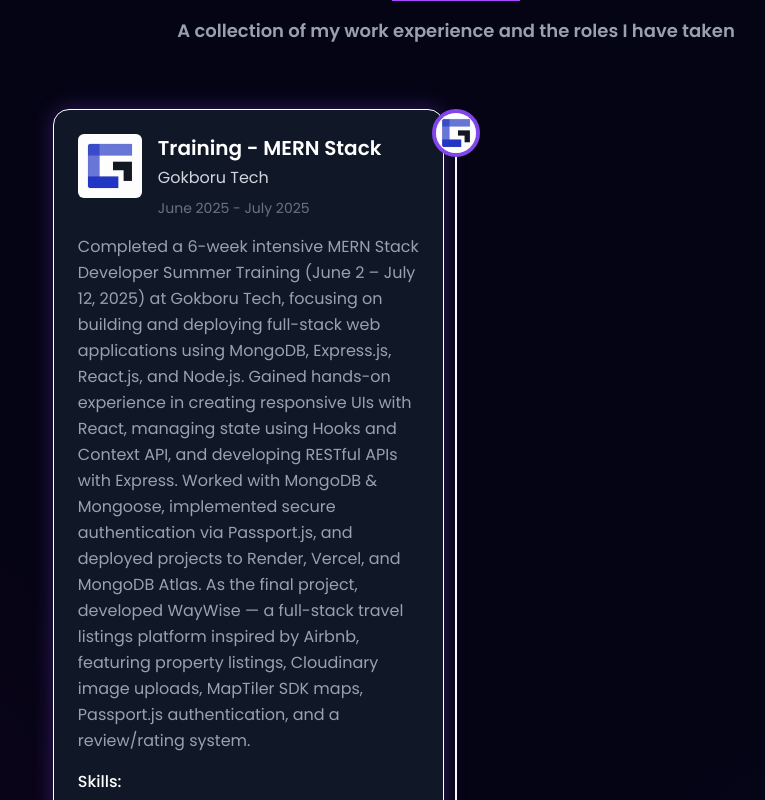
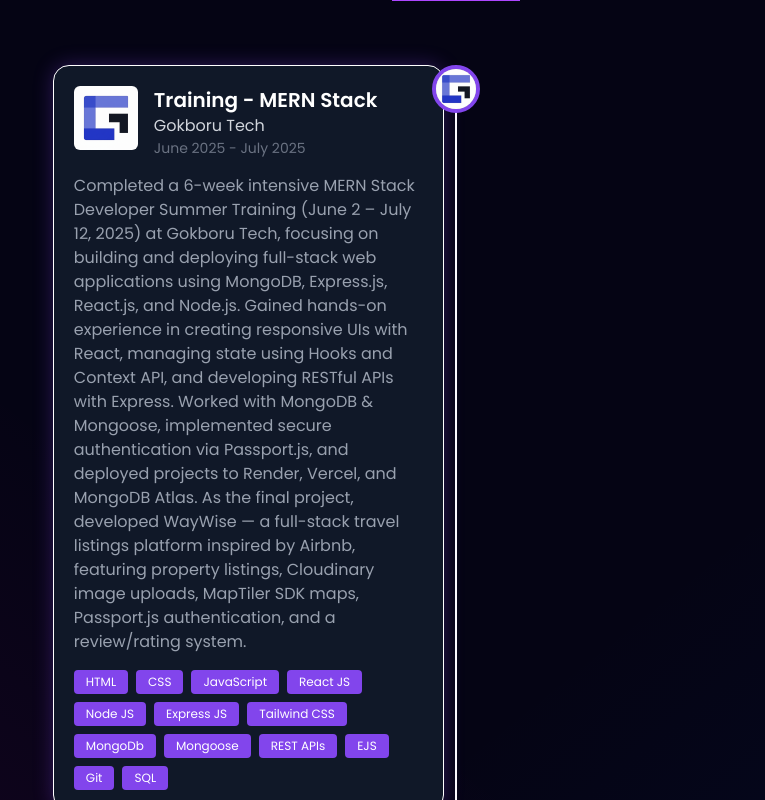
Before and after one commit to AnupPandey04/anuppandey-portfolio, a React (Vite) app: page / in a window 1280 px wide. Shown: the part 2980-3780 px from the top of the page, without its empty margins (184-949 px from the left). Built offline with nearby package versions, Linux system fonts and the light colour scheme.

Commit message:
responsive changes

```diff
--- a/src/components/Education/Education.jsx
+++ b/src/components/Education/Education.jsx
@@ -5,113 +5,52 @@ const Education = () => {
   return (
     <section
       id="education"
-      className="py-16 md:py-24 px-4 sm:px-6 md:px-[7vw] lg:px-[16vw] font-sans bg-skills-gradient clip-path-custom-3"
+      className="py-16 sm:py-24 px-4 sm:px-[7vw] lg:px-[16vw] bg-skills-gradient clip-path-custom-3"
     >
-      {/* Section Title */}
-      <div className="text-center mb-12 md:mb-16">
+      <div className="text-center mb-12">
         <h2 className="text-3xl sm:text-4xl font-bold text-white">
           EDUCATION
         </h2>
         <div className="w-32 h-1 bg-purple-500 mx-auto mt-4"></div>
-        <p className="text-gray-400 mt-4 text-base sm:text-lg font-semibold max-w-2xl mx-auto px-4">
-          My education has been a journey of learning and development. Here are
-          the details of my academic background
-        </p>
       </div>
 
-      {/* Timeline */}
-      <div className="relative">
+      <div className="relative max-w-6xl mx-auto">
 
-        {/* Desktop Vertical Line */}
-        <div className="hidden sm:block absolute left-1/2 transform -translate-x-1/2 w-[2px] bg-white h-full"></div>
+        <div className="hidden sm:block absolute left-1/2 -translate-x-1/2 w-[2px] bg-white h-full"></div>
+        <div className="sm:hidden absolute left-[24px] w-[2px] bg-white h-full"></div>
 
-        {/* Mobile Vertical Line */}
-        <div className="sm:hidden absolute left-5 w-[2px] bg-white h-full"></div>
-
-        {/* Education Items */}
         {education.map((edu, index) => (
           <div
             key={edu.id}
-            className={`relative flex flex-col sm:flex-row items-start mb-16 md:mb-20 ${
+            className={`relative flex flex-col sm:flex-row mb-16 ${
               index % 2 === 0 ? "sm:justify-start" : "sm:justify-end"
             }`}
           >
-
-            {/* Timeline Circle */}
-            <div
-              className="
-                absolute
-                left-4 sm:left-1/2
-                sm:-translate-x-1/2
-                bg-gray-400 border-4 border-[#8245ec]
-                w-10 h-10 sm:w-12 sm:h-12 md:w-16 md:h-16
-                rounded-full
-                flex justify-center items-center
-                z-10
-              "
-            >
+            {/* Circle */}
+            <div className="absolute left-[18px] sm:left-1/2 sm:-translate-x-1/2 bg-gray-400 border-4 border-[#8245ec] w-10 h-10 sm:w-12 sm:h-12 rounded-full flex items-center justify-center z-10">
               <img
                 src={edu.img}
-                alt={edu.school}
-                className="w-8 h-8 sm:w-10 sm:h-10 md:w-12 md:h-12 object-contain rounded-full"
+                className="w-full h-full object-contain rounded-full"
               />
             </div>
 
             {/* Card */}
             <div
-              className={`
-                w-[85%] ml-12 sm:ml-0 sm:w-[45%]
-                p-4 sm:p-6 md:p-8
-                mt-12 sm:mt-0
-                rounded-2xl shadow-2xl border border-white
-                bg-gray-900 backdrop-blur-md
-                shadow-[0_0_20px_1px_rgba(130,69,236,0.3)]
-                transform transition-transform duration-300 hover:scale-105
-                break-words
-                ${
-                  index % 2 === 0
-                    ? "sm:ml-8 sm:mr-auto"
-                    : "sm:mr-8 sm:ml-auto"
-                }
-              `}
+              className={`w-[calc(100%-60px)] ml-[60px] sm:ml-0 sm:w-[45%] p-5 rounded-2xl bg-gray-900 border border-white shadow-[0_0_20px_rgba(130,69,236,0.3)] ${
+                index % 2 === 0
+                  ? "sm:ml-8 sm:mr-auto"
+                  : "sm:mr-8 sm:ml-auto"
+              }`}
             >
+              <h3 className="text-white font-semibold">{edu.degree}</h3>
+              <p className="text-gray-300">{edu.school}</p>
+              <p className="text-gray-500 text-sm">{edu.date}</p>
 
-              {/* Header */}
-              <div className="flex flex-col sm:flex-row items-start sm:items-center gap-4 sm:gap-6">
-
-                {/* Logo */}
-                <div className="w-20 h-16 sm:w-24 sm:h-16 bg-white rounded-md overflow-hidden flex-shrink-0">
-                  <img
-                    src={edu.img}
-                    alt={edu.school}
-                    className="w-full h-full object-contain"
-                  />
-                </div>
-
-                {/* Text */}
-                <div className="flex-1">
-                  <h3 className="text-lg sm:text-xl font-semibold text-white leading-tight">
-                    {edu.degree}
-                  </h3>
-                  <h4 className="text-base text-gray-300 mt-1">
-                    {edu.school}
-                  </h4>
-                  <p className="text-sm text-gray-500 mt-2">
-                    {edu.date}
-                  </p>
-                </div>
-              </div>
-
-              {/* Grade */}
-              <p className="mt-4 text-gray-400 font-bold">
+              <p className="mt-2 text-gray-400 font-bold">
                 Grade: {edu.grade}
               </p>
 
-              {/* Description */}
-              <p className="mt-3 text-gray-400 text-sm sm:text-base leading-relaxed">
-                {edu.desc}
-              </p>
-
+              <p className="mt-2 text-gray-400">{edu.desc}</p>
             </div>
           </div>
         ))}
--- a/src/components/Experience/Experience.jsx
+++ b/src/components/Experience/Experience.jsx
@@ -1,11 +1,13 @@
-import React from "react";
+import React, { useState } from "react";
 import { experiences } from "../../constants";
 
 const Experience = () => {
+  const [selectedCert, setSelectedCert] = useState(null);
+
   return (
     <section
       id="experience"
-      className="py-16 sm:py-24 px-4 sm:px-[7vw] lg:px-[16vw] font-sans bg-skills-gradient clip-path-custom-2"
+      className="py-16 sm:py-24 px-4 sm:px-[7vw] lg:px-[16vw] bg-skills-gradient clip-path-custom-2"
     >
       {/* Title */}
       <div className="text-center mb-12 sm:mb-16">
@@ -13,40 +15,25 @@ const Experience = () => {
           EXPERIENCE
         </h2>
         <div className="w-32 h-1 bg-purple-500 mx-auto mt-4"></div>
-        <p className="text-gray-400 mt-4 text-base sm:text-lg font-semibold max-w-2xl mx-auto">
-          A collection of my work experience and the roles I have taken
-        </p>
       </div>
 
-      {/* Timeline */}
-      <div className="relative">
+      <div className="relative max-w-6xl mx-auto">
 
         {/* Desktop Line */}
-        <div className="hidden sm:block absolute left-1/2 transform -translate-x-1/2 w-[2px] bg-white h-full"></div>
+        <div className="hidden sm:block absolute left-1/2 -translate-x-1/2 w-[2px] bg-white h-full"></div>
 
         {/* Mobile Line */}
-        <div className="sm:hidden absolute left-5 w-[2px] bg-white h-full"></div>
+        <div className="sm:hidden absolute left-[24px] w-[2px] bg-white h-full"></div>
 
-        {/* Items */}
         {experiences.map((exp, index) => (
           <div
             key={exp.id}
-            className={`relative flex flex-col sm:flex-row items-start mb-16 ${
+            className={`relative flex flex-col sm:flex-row mb-16 ${
               index % 2 === 0 ? "sm:justify-start" : "sm:justify-end"
             }`}
           >
-
             {/* Circle */}
-            <div
-              className="
-                absolute
-                left-4 sm:left-1/2
-                sm:-translate-x-1/2
-                bg-gray-400 border-4 border-[#8245ec]
-                w-10 h-10 sm:w-12 sm:h-12
-                rounded-full flex justify-center items-center z-10
-              "
-            >
+            <div className="absolute left-[18px] sm:left-1/2 sm:-translate-x-1/2 bg-gray-400 border-4 border-[#8245ec] w-10 h-10 sm:w-12 sm:h-12 rounded-full flex items-center justify-center z-10">
               <img
                 src={exp.img}
                 alt={exp.company}
@@ -56,27 +43,15 @@ const Experience = () => {
 
             {/* Card */}
             <div
-              className={`
-                w-[85%] ml-12 sm:ml-0 sm:w-[45%]
-                p-4 sm:p-6
-                mt-12 sm:mt-0
-                rounded-2xl shadow-2xl border border-white
-                bg-gray-900 backdrop-blur-md
-                shadow-[0_0_20px_1px_rgba(130,69,236,0.3)]
-                transform transition duration-300 hover:scale-105
-                ${
+              className={`w-[calc(100%-60px)] ml-[60px] sm:ml-0 sm:w-[45%] p-5 rounded-2xl bg-gray-900 border border-white shadow-[0_0_20px_rgba(130,69,236,0.3)] hover:scale-105 transition ${
                 index % 2 === 0
                   ? "sm:ml-8 sm:mr-auto"
                   : "sm:mr-8 sm:ml-auto"
-                }
-              `}
+              }`}
             >
-
               {/* Header */}
-              <div className="flex items-start gap-4">
-
-                {/* Logo */}
-                <div className="w-12 h-12 sm:w-16 sm:h-16 bg-white rounded-md overflow-hidden flex-shrink-0">
+              <div className="flex gap-4">
+                <div className="w-12 h-12 sm:w-16 sm:h-16 bg-white rounded-md overflow-hidden">
                   <img
                     src={exp.img}
                     alt={exp.company}
@@ -84,44 +59,64 @@ const Experience = () => {
                   />
                 </div>
 
-                {/* Info */}
                 <div>
                   <h3 className="text-lg sm:text-xl font-semibold text-white">
                     {exp.role}
                   </h3>
-                  <h4 className="text-sm sm:text-base text-gray-300 mt-1">
-                    {exp.company}
-                  </h4>
-                  <p className="text-xs sm:text-sm text-gray-500 mt-2">
-                    {exp.date}
-                  </p>
+                  <p className="text-gray-300">{exp.company}</p>
+                  <p className="text-gray-500 text-sm">{exp.date}</p>
                 </div>
               </div>
 
-              {/* Description */}
-              <p className="mt-4 text-sm sm:text-base text-gray-400 leading-relaxed">
-                {exp.desc}
-              </p>
+              <p className="mt-4 text-gray-400">{exp.desc}</p>
 
               {/* Skills */}
-              <div className="mt-4">
-                <h5 className="text-white font-medium">Skills:</h5>
-                <div className="flex flex-wrap gap-2 mt-2">
+              <div className="mt-4 flex flex-wrap gap-2">
                 {exp.skills.map((skill, i) => (
                   <span
                     key={i}
-                      className="bg-[#8245ec] text-gray-200 px-3 py-1 text-xs rounded-lg border border-gray-400"
+                    className="bg-[#8245ec] text-white text-xs px-3 py-1 rounded"
                   >
                     {skill}
                   </span>
                 ))}
               </div>
-              </div>
 
+              {/* Certificate */}
+              {exp.certificate && (
+                <button
+                  onClick={() => setSelectedCert(exp.certificate)}
+                  className="mt-4 bg-purple-600 px-4 py-2 rounded text-white"
+                >
+                  View Certificate 🎓
+                </button>
+              )}
             </div>
           </div>
         ))}
       </div>
+
+      {/* Certificate Modal */}
+      {selectedCert && (
+        <div
+          className="fixed inset-0 bg-black/80 flex items-center justify-center z-50"
+          onClick={() => setSelectedCert(null)}
+        >
+          <div
+            className="bg-gray-900 p-4 rounded-xl w-[90%] max-w-3xl"
+            onClick={(e) => e.stopPropagation()}
+          >
+            <button
+              onClick={() => setSelectedCert(null)}
+              className="text-white float-right text-xl"
+            >
+              ✖
+            </button>
+
+            <img src={selectedCert} className="w-full mt-4 rounded" />
+          </div>
+        </div>
+      )}
     </section>
   );
 };
```
Lines whose indentation alone changed are shown as unchanged.
